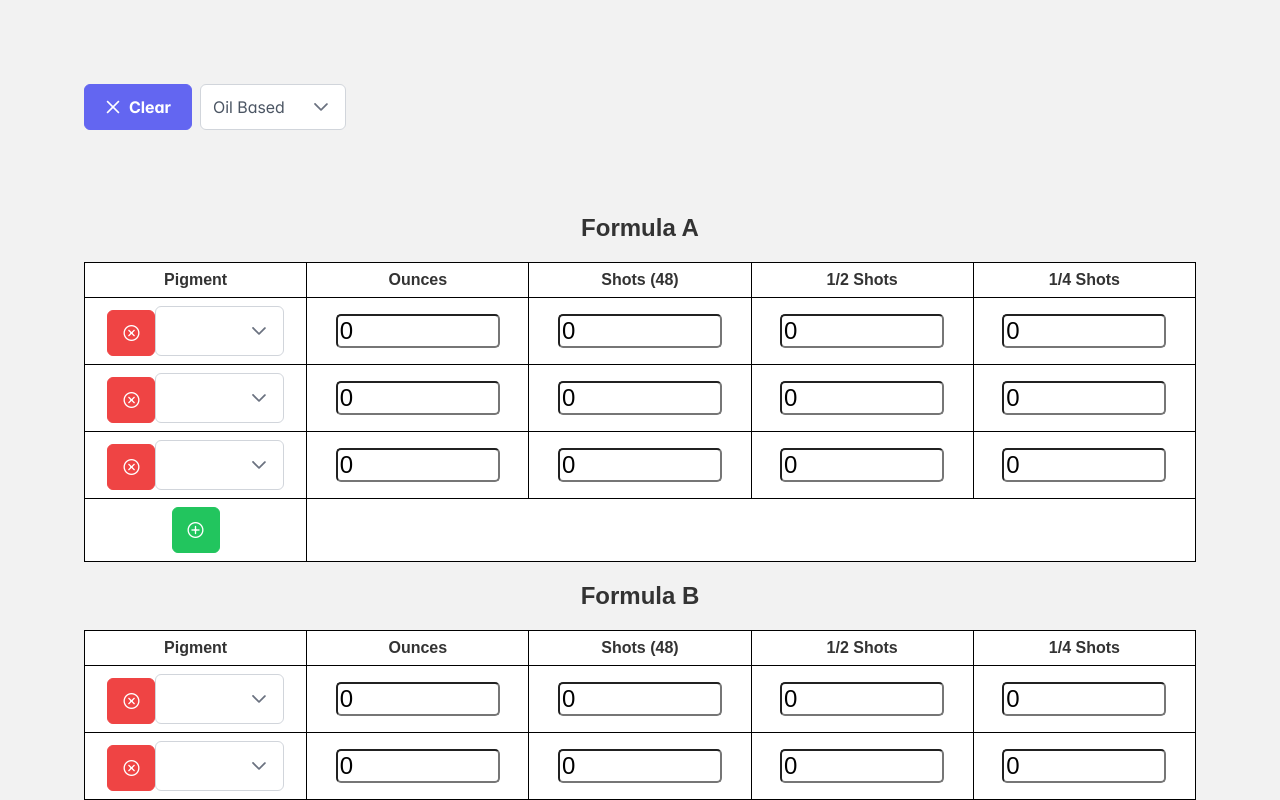
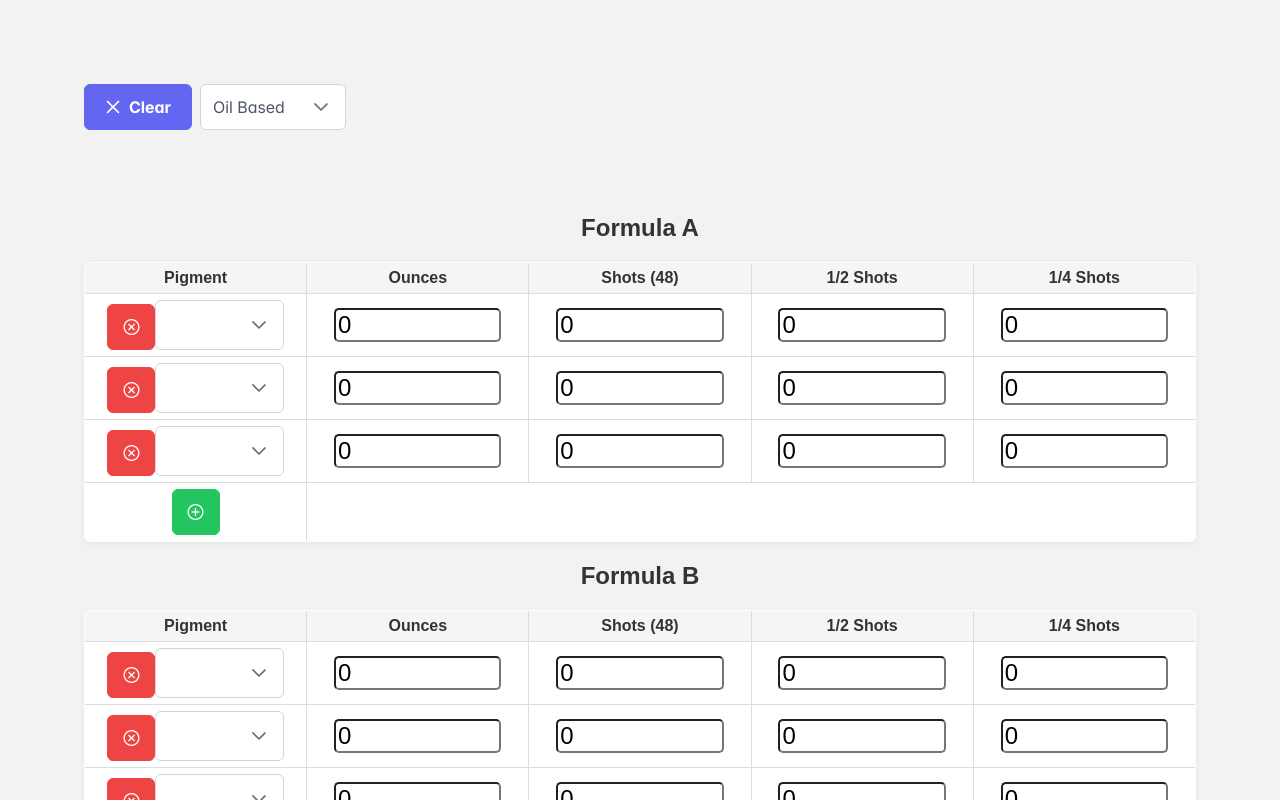
Before and after one commit to paintshoptools/paint-formula-blender, a React (Vite) app: page / in a window 1280 px wide. Shown: the top 800 px of the page. Built offline with nearby package versions, Linux system fonts and the light colour scheme.

Commit message:
style improvements

```diff
--- a/src/App.css
+++ b/src/App.css
@@ -45,10 +45,34 @@
   color: #888;
 }
 
-    body {
+table {
+  width: 100%;
+  border-collapse: collapse;
+  background-color: #fff;
+  box-shadow: 0 2px 6px rgba(0, 0, 0, 0.05);
+  border-radius: 6px;
+  overflow: hidden;
+  margin-bottom: 20px;
+}
+
+body {
   font-family: Arial, sans-serif;
   padding: 20px;
   margin: auto;
   background-color: #f2f2f2;
   color: #333;
 }
+
+thead {
+  background-color: #f5f5f5;
+}
+
+th, td {
+  border: 1px solid #ddd;
+  padding: 6px;
+  text-align: center;
+}
+
+    tbody tr:hover {
+  background-color: #f0f8ff;
+}
--- a/src/InputTable.jsx
+++ b/src/InputTable.jsx
@@ -147,12 +147,10 @@ export default function InputTable (
 				<table border="1" cellPadding="8"
 				style={{
 					width: '100%',
-					border: '1px solid #000',
 					backgroundColor : '#fff',
 					borderCollapse: "collapse",
 					tableLayout: 'fixed',
 					width: '100%',
-					borderRadius: '6px'
 				}}
 
 				>
```
